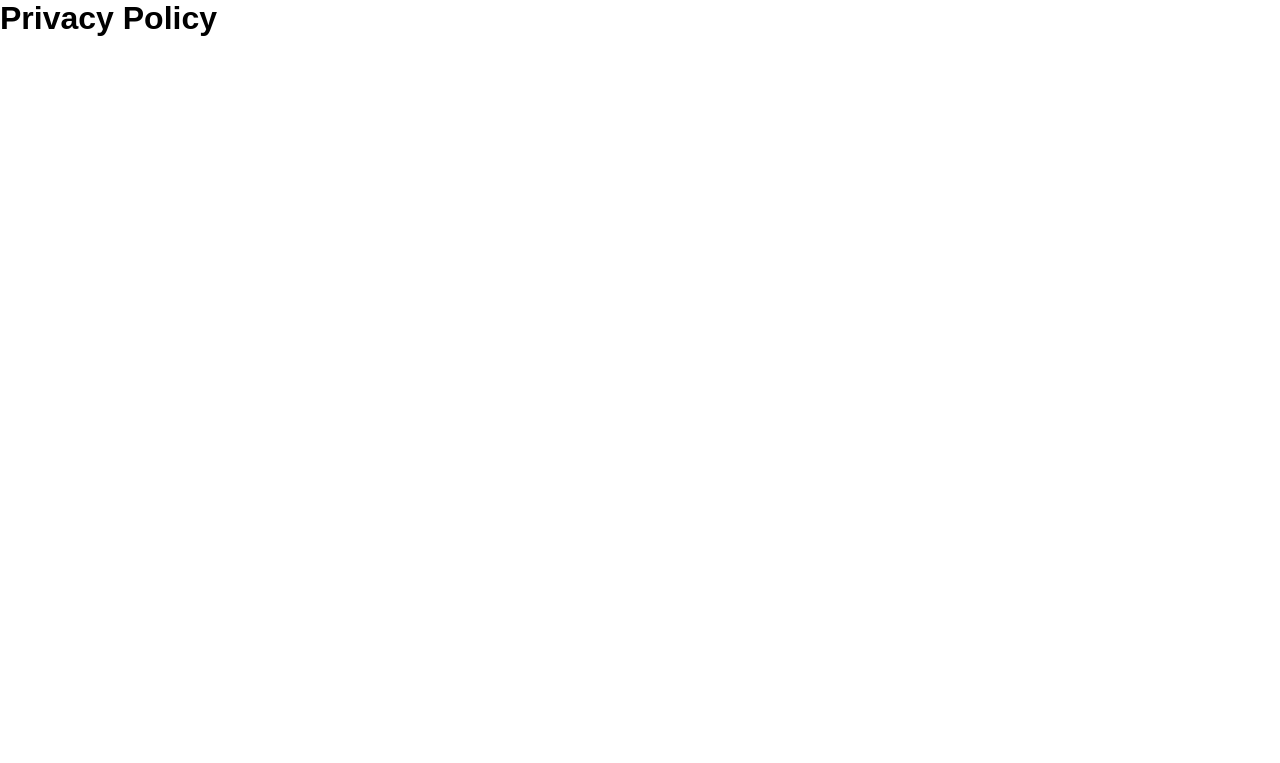
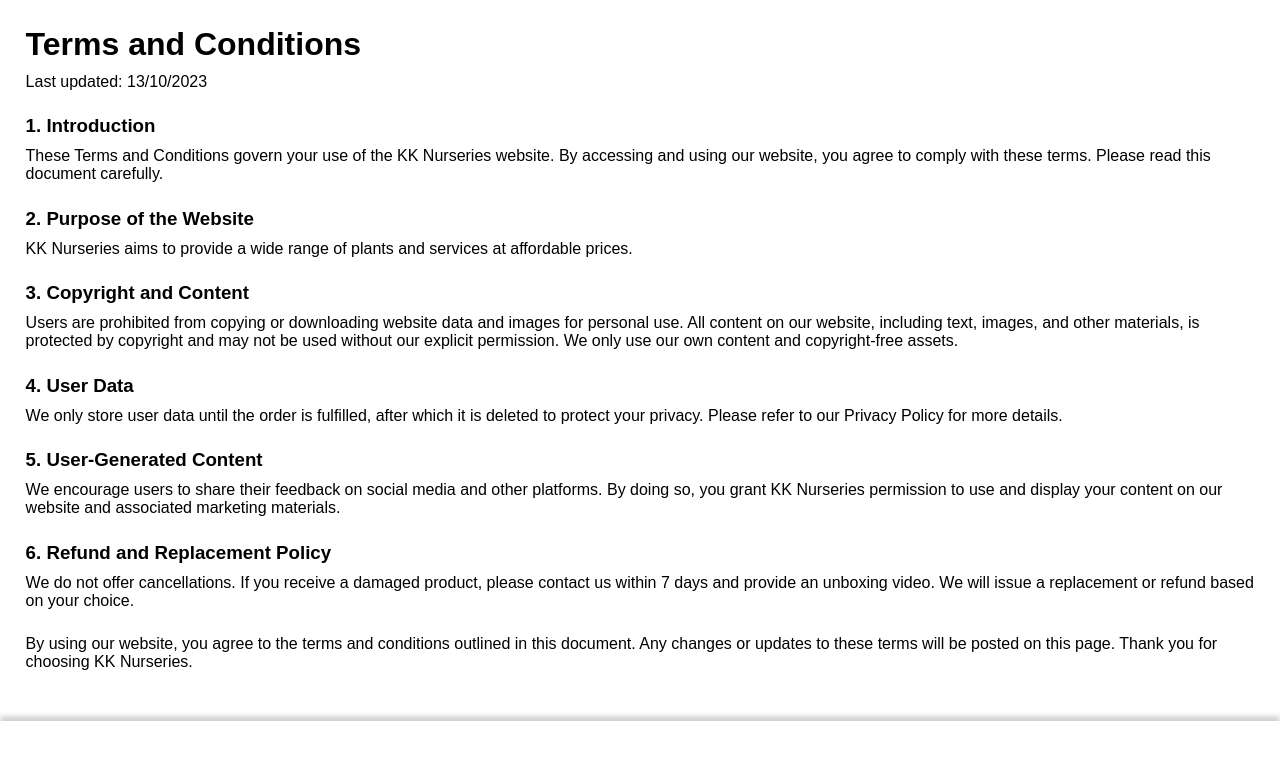
Before and after one commit to Sai-git1A/kk_nursery, a React (Create React App) app: page /terms-conditions in a window 1280 px wide. Shown: the top 763 px of the page. Built offline with nearby package versions, Linux system fonts and the light colour scheme.

Commit message:
Terms and Conditions Update

```diff
--- /dev/null
+++ b/src/TermsConditions/Terms.css
@@ -0,0 +1,14 @@
+.terms-main {
+    padding: 2%;
+}
+
+.terms-title-div,
+.terms-info-div,
+.terms-note {
+    margin-bottom: 2%;
+}
+
+.terms-title,
+.terms-subtitle {
+    margin-bottom: 10px;
+}
--- a/src/TermsConditions/Terms.js
+++ b/src/TermsConditions/Terms.js
@@ -1,9 +1,42 @@
 import React from 'react';
+import Footer from '../Components/Footer/Footer';
+import './Terms.css'
 
 export default function Terms() {
     return (
-        <div>
-            <h1>Privacy Policy</h1>
+        <>
+        <div className='terms-main'>
+        <div className='terms-title-div'>
+            <h1 className='terms-title'>Terms and Conditions</h1>
+            <span className='terms-date'>Last updated: 13/10/2023</span>
         </div>
+        <div className='terms-info-div'>
+            <h3 className='terms-subtitle'>1. Introduction</h3>
+            <span className='terms-text'>These Terms and Conditions govern your use of the KK Nurseries website. By accessing and using our website, you agree to comply with these terms. Please read this document carefully.</span>
+        </div>
+        <div className='terms-info-div'>
+            <h3 className='terms-subtitle'>2. Purpose of the Website</h3>
+            <span className='terms-text'>KK Nurseries aims to provide a wide range of plants and services at affordable prices.</span>
+        </div>
+        <div className='terms-info-div'>
+            <h3 className='terms-subtitle'>3. Copyright and Content</h3>
+            <span className='terms-text'>Users are prohibited from copying or downloading website data and images for personal use. All content on our website, including text, images, and other materials, is protected by copyright and may not be used without our explicit permission. We only use our own content and copyright-free assets.</span>
+        </div>
+        <div className='terms-info-div'>
+            <h3 className='terms-subtitle'>4. User Data</h3>
+            <span className='terms-text'>We only store user data until the order is fulfilled, after which it is deleted to protect your privacy. Please refer to our Privacy Policy for more details.</span>
+        </div>
+        <div className='terms-info-div'>
+            <h3 className='terms-subtitle'>5. User-Generated Content</h3>
+            <span className='terms-text'>We encourage users to share their feedback on social media and other platforms. By doing so, you grant KK Nurseries permission to use and display your content on our website and associated marketing materials.</span>
+        </div>
+        <div className='terms-info-div'>
+            <h3 className='terms-subtitle'>6. Refund and Replacement Policy</h3>
+            <span className='terms-text'>We do not offer cancellations. If you receive a damaged product, please contact us within 7 days and provide an unboxing video. We will issue a replacement or refund based on your choice.</span>
+        </div>
+        <p className='terms-note'>By using our website, you agree to the terms and conditions outlined in this document. Any changes or updates to these terms will be posted on this page. Thank you for choosing KK Nurseries.</p>
+        </div>
+        <Footer />
+        </>
     )
 }
```
